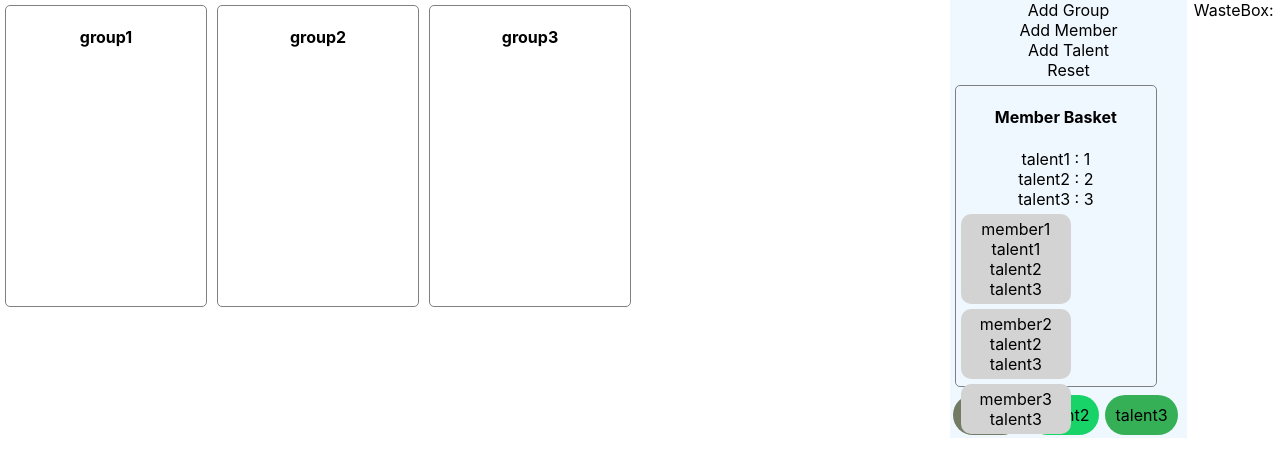
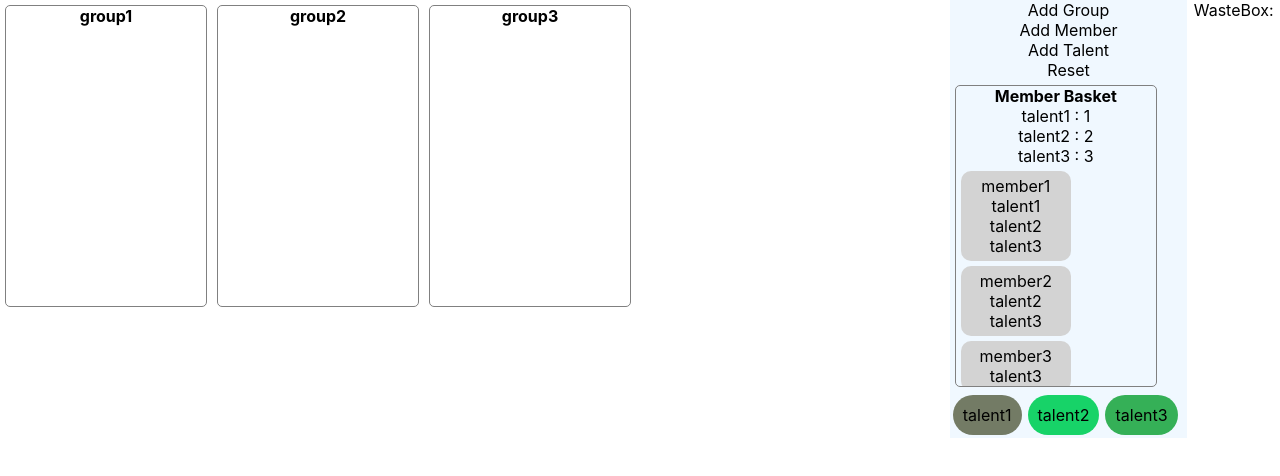
Before and after one commit to Rakk4403/project-talents, a React (Create React App) app in the folder frontend/composer/: page / in a window 1280 px wide. Shown: the top 476 px of the page. Built offline with nearby package versions, Linux system fonts and the light colour scheme.

Commit message:
Group 내 Group을 만들어보자

```diff
--- a/frontend/composer/src/App.js
+++ b/frontend/composer/src/App.js
@@ -25,16 +25,13 @@ function App({data}) {
             const value = data[key];
             const members = Object.values(data).filter((elem) => elem.parent === key);
             return (
-
               <Group
-
                 data={data}
                 key={key}
                 groupId={key}
                 title={value.title}
                 members={members}
               />
-
             )
           })}
         </div>
@@ -54,6 +51,7 @@ function App({data}) {
               <Talent
                 key={key}
                 title={data[key].title}
+                color={data[key].color}
                 talentId={key}
               />)}
           </div>
--- a/frontend/composer/src/component/Group.jsx
+++ b/frontend/composer/src/component/Group.jsx
@@ -1,19 +1,31 @@
-import {useDrop} from "react-dnd";
+import {useDrag, useDrop} from "react-dnd";
 import {ItemTypes} from "../data/types";
 import {appendMember} from "../data/Data";
 import Member from "./Member";
 import ToggleInput from "./ToggleInput";
 
-function Group({ groupId, title, members, data }) {
-  const [{ isOver }, drop] = useDrop(() => ({
-    accept: ItemTypes.Member,
+function Group({groupId, title, members, data}) {
+  const [{isOver}, drop] = useDrop(() => ({
+    accept: [ItemTypes.Member, ItemTypes.Group],
     drop: (item) => {
-      appendMember(groupId, item.memberId)
+      appendMember(groupId, item.groupId || item.memberId)
     },
     collect: monitor => ({
       isOver: !!monitor.isOver(),
     }),
   }), [])
+
+  const [{isDragging}, drag] = useDrag(() => ({
+    type: ItemTypes.Member,
+    item: {groupId: groupId},
+    collect: (monitor) => ({
+      isDragging: !!monitor.isDragging()
+    })
+  }))
+
+  const groups = Object.keys(data)
+    .filter((key) => data[key].parent === groupId && data[key].type === ItemTypes.Group)
+    .map((key) => data[key]);
 
   let talentsForMembers = [];
   members.forEach(member => {
@@ -41,13 +53,27 @@ function Group({ groupId, title, members, data }) {
         borderRadius: 5,
       }}
     >
-      <h4>
-        <ToggleInput value={title} elemId={groupId} />
-      </h4>
+      <div
+        ref={drag}
+        style={{display: 'flex', flexDirection: 'column', height: '100%'}}
+      >
+        <div style={{fontWeight: 'bold'}}>
+          <ToggleInput value={title} elemId={groupId}/>
+        </div>
         <div>
           {Object.keys(talentCountMap).map(key => <div>{`${data[key].title} : ${talentCountMap[key]}`}</div>)}
         </div>
-      <div style={{ overflow: 'scroll' }}>
+        <div>
+          {groups && groups.map((group) => (
+            <Group
+              groupId={group.id}
+              title={group.title}
+              members={group.children}
+              data={data}
+            />
+          ))}
+        </div>
+        <div style={{overflow: 'auto'}}>
           {members && members.map((user) => (
             <Member
               key={user.id}
@@ -61,15 +87,16 @@ function Group({ groupId, title, members, data }) {
         </div>
         {isOver && <div
           style={{
-          position:'absolute',
+            position: 'absolute',
             top: 0,
             left: 0,
-          width:'100%',
-          height:'100%',
+            width: '100%',
+            height: '100%',
             backgroundColor: 'black',
             opacity: 0.3,
           }}
         />}
+      </div>
     </div>
   )
 }
```
Lines whose indentation alone changed are shown as unchanged.
